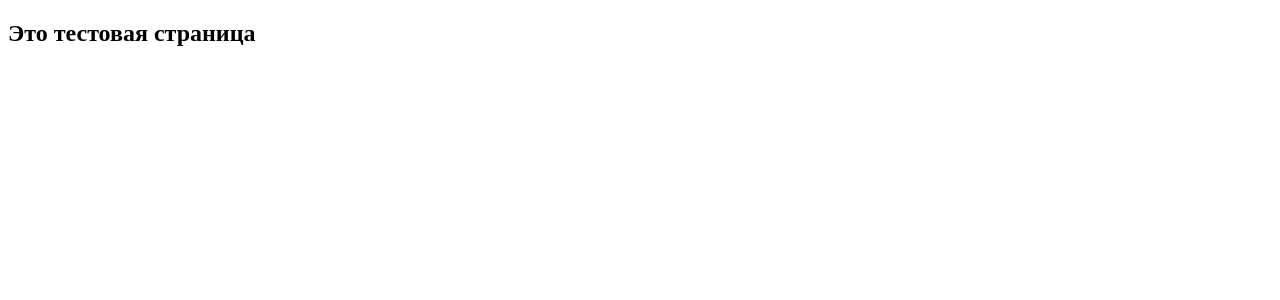
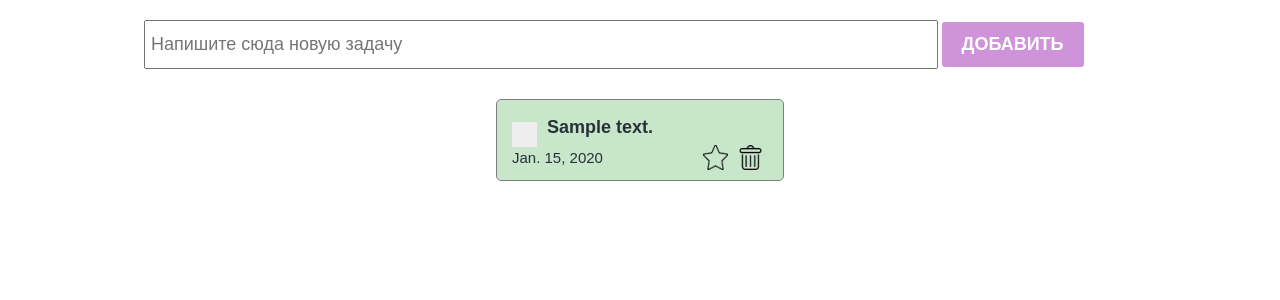
Before and after one commit to ElenaSharpilova/todo, a Django app: page /test/ in a window 1280 px wide. Shown: the top 300 px of the page. Run offline with Django 3.2, Linux system fonts and the light colour scheme; tables that the repository leaves empty hold one stand-in row (values such as "Sample post").

Commit message:
coped datas from index.html to test.html

```diff
--- a/main/templates/test.html
+++ b/main/templates/test.html
@@ -1,11 +1,45 @@
+{% load static %}
 <!DOCTYPE html>
 <html lang="en">
+
 <head>
     <meta charset="UTF-8">
     <meta name="viewport" content="width=device-width, initial-scale=1.0">
-    <title>Document</title>
+    <title>ToDo</title>
+    <link rel="stylesheet" href="{% static 'styles/index.css' %}" />
+    <link rel="stylesheet" href="{% static 'styles/checkbox.css' %}">
 </head>
+
 <body>
-    <h2>Это тестовая страница</h2>
+    <section>
+
+        <div class="create_container">
+            <input class="create_input" type="text" placeholder="Напишите сюда новую задачу" />
+            <button class="create_button">Добавить</button>
+        </div>
+
+        <div class="todo_container ">
+
+            {% for todo in todo_list %}
+            <div class="todo_item">
+                <div class="todo_item_header">
+                    <label class="checkbox_container">
+                        <input type="checkbox" />
+                        <span class="checkmark"></span>
+                    </label>
+                    <h4>{{ todo.text }}</h4>
+                </div>
+                <div class="todo_item_footer">
+                    <p>{{ todo.created_at }}</p>
+                    <div class="action_buttons">
+                        <img src="icons/unmarked.png" />
+                        <img src="./icons/delete2.png" />
+                    </div>
+                </div>
+            </div>
+        {% endfor %}
+        </div>
+    </section>
 </body>
+
 </html>
--- a/main/views.py
+++ b/main/views.py
@@ -1,10 +1,12 @@
 from django.shortcuts import render, HttpResponse
+from .models import ToDo
 
 def homepage(request):
     return render(request, "index.html")
 
 def test(request):
-    return render(request, "test.html")
+    todo_list = ToDo.objects.all()
+    return render(request, "test.html", {"todo_list": todo_list})
 
 def second(request):
     return HttpResponse("test 2 page")
```
